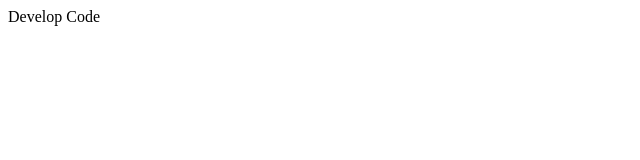
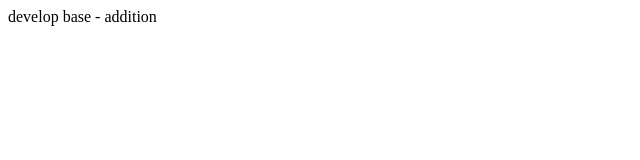
Before and after one commit to IvanMtze/testing-calculator, an Angular app: page / in a window 1280 px wide. Shown: the top 160 px of the page, without its empty margins (0-640 px from the left). Built offline with nearby package versions, Linux system fonts and the light colour scheme.

Commit message:
added addition

```diff
--- /dev/null
+++ b/src/app/addition/addition.component.html
@@ -0,0 +1 @@
+<p>addition works!</p>
--- /dev/null
+++ b/src/app/addition/addition.component.ts
@@ -0,0 +1,15 @@
+import { Component, OnInit } from '@angular/core';
+
+@Component({
+  selector: 'app-addition',
+  templateUrl: './addition.component.html',
+  styleUrls: ['./addition.component.css']
+})
+export class AdditionComponent implements OnInit {
+
+  constructor() { }
+
+  ngOnInit(): void {
+  }
+
+}
--- a/src/app/app.component.html
+++ b/src/app/app.component.html
@@ -1 +1,2 @@
-Develop Code
+develop base
+- addition
--- a/src/app/app.module.ts
+++ b/src/app/app.module.ts
@@ -2,10 +2,12 @@ import { BrowserModule } from '@angular/platform-browser';
 import { NgModule } from '@angular/core';
 
 import { AppComponent } from './app.component';
+import { AdditionComponent } from './addition/addition.component';
 
 @NgModule({
   declarations: [
-    AppComponent
+    AppComponent,
+    AdditionComponent
   ],
   imports: [
     BrowserModule
```
Also changed, not shown: src/app/addition/addition.component.css (added), 1 other file (tests, documents, lock files or other folders).
